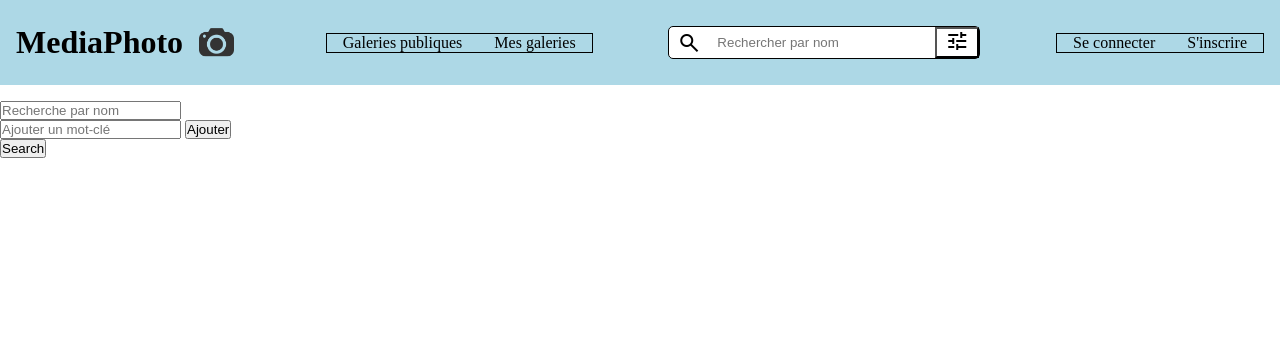
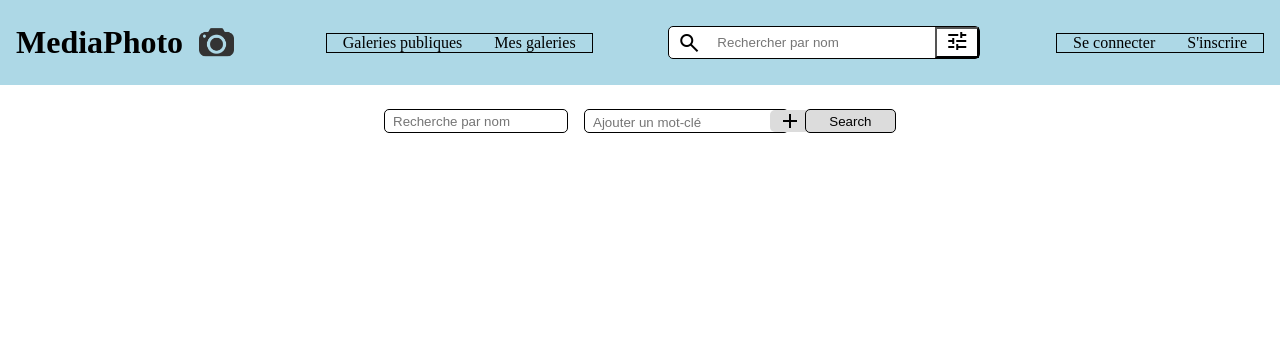
Before and after one commit to LePangolin/Chevaleyre_Pruliere_Sacquard_Cordurie_Schloesser, a PHP site: template app/src/Views/searchPage.html.twig in a window 1280 px wide. Shown: the top 345 px of the page. Run offline with PHP 8.4, Linux system fonts and the light colour scheme; the template is opened without the code that fills it, so the values that code supplies are empty; some libraries are stand-ins or nearby versions.

Commit message:
Amélioration structure et visuel

```diff
--- a/app/src/Controllers/GalleryController.php
+++ b/app/src/Controllers/GalleryController.php
@@ -89,8 +89,6 @@ class GalleryController
             $galleriesObjects = $this->galleryService->findGalleriesByNameAndTags($nameSearch, $tags);
         }
 
-        var_dump($galleriesObjects);
-
         $galleriesArray = [];
         foreach ($galleriesObjects as $gallery) {
             $galleriesArray[] =  [
--- a/app/src/Services/GalleryService.php
+++ b/app/src/Services/GalleryService.php
@@ -69,8 +69,6 @@ final class GalleryService {
                 array_push($tagsIDs, $tag->getId());
             }
         }
-        var_dump($tags);
-        var_dump($tagsIDs);
 
         $galleries = $this->em->getRepository(Gallery::class)->createQueryBuilder('q')
             ->where('q.name LIKE :name')
--- a/app/src/Views/js/manageTags.js
+++ b/app/src/Views/js/manageTags.js
@@ -1,10 +1,12 @@
 let tab = [];
 
-document.querySelector(".addTag").addEventListener("click", function (e) {
-  e.preventDefault();
-  let tag = document.getElementById("tag").value;
-  addTag(tag);
-});
+document
+  .querySelector(".tagInput_addButton")
+  .addEventListener("click", function (e) {
+    e.preventDefault();
+    let tag = document.getElementById("tag").value;
+    addTag(tag);
+  });
 
 function addTag(tag) {
   if (tag != "") {
@@ -12,8 +14,13 @@ function addTag(tag) {
     tab.push(tag);
     document.getElementById("tags").value = JSON.stringify(tab);
     let div = document.createElement("div");
+    div.classList.add("tagsDisplay_tagItem");
     div.dataset.id = tab.length - 1;
-    div.innerHTML = tag + " X";
+    div.innerHTML = tag;
+    let iconSpan = document.createElement("span");
+    iconSpan.classList.add("tagItem_icon", "material-symbols-outlined");
+    iconSpan.innerHTML = " close ";
+    div.appendChild(iconSpan);
     document.getElementById("tagsDiv").appendChild(div);
     div.addEventListener("click", function (e) {
       let index = e.target.dataset.id;
--- a/app/src/Views/js/tagsSearch.js
+++ b/app/src/Views/js/tagsSearch.js
@@ -1,8 +1,10 @@
 /* Recuperations des elements du DOM */
-let searchNameInput = document.getElementsByClassName("search_name")[0];
+let searchNameInput = document.getElementsByClassName(
+  "advancedSearchForm_nameInput"
+)[0];
 
 /* Supression de l'action par defaut */
-searchNameInput.onkeypress = function (e) {
+searchNameInput.onkeyup = function (e) {
   var key = e.charCode || e.keyCode || 0;
   if (key == 13) {
     e.preventDefault();
--- a/app/src/Views/searchPage.html.twig
+++ b/app/src/Views/searchPage.html.twig
@@ -5,18 +5,20 @@
 
         {% include "parts/navbar.html.twig"%}
 
-        <form class="search" action="/search" method="POST">
-            <input class="search_name" type="text" name="searchBar" placeholder="Recherche par nom" value="{{ search }}">
-            <div id="tagsDiv">
-                <input type="text" id="tag" name="tag" placeholder="Ajouter un mot-clé">
-                <button class="addTag">Ajouter</button>
+        <form class="advancedSearchForm" action="/search" method="POST">
+            <input class="advancedSearchForm_nameInput" type="text" name="searchBar" placeholder="Recherche par nom" value="{{ search }}">
+            <div class="advancedSearchForm_tagInput">
+                <input class="tagInput_input" type="text" id="tag" name="tag" placeholder="Ajouter un mot-clé">
+                <button class="tagInput_addButton"><span class="addButton_plusIcon material-symbols-outlined"> add </span></button>
             </div>
-            <input type="hidden" id="tags" name="tags">
-            <button type="submit">Search</button>
+            <input class="advancedSearchForm_hiddenArray" type="hidden" id="tags" name="tags">
+            <button class="advancedSearchForm_submit" type="submit">Search</button>
         </form>
+        <div class="tagsDisplay" id="tagsDiv">
+        </div>
 
         {% for gallery in galleries %}
-            <div class="container">
+            <div class="galleriesContainer">
                 <h1>{{ gallery.name }}</h1>
                 <p>{{ gallery.description }}</p>
             </div>
--- a/app/src/Views/style/css/temp.css
+++ b/app/src/Views/style/css/temp.css
@@ -97,3 +97,100 @@
   text-decoration: none;
   color: black;
 }
+
+/* Page de recherche */
+
+.advancedSearchForm {
+  display: flex;
+  justify-content: center;
+  align-items: center;
+  margin: 1rem auto;
+  width: 40%;
+  gap: 1rem;
+}
+
+.advancedSearchForm_nameInput,
+.advancedSearchForm_tagInput {
+  width: 40%;
+  height: 1.5rem;
+  border: 1px solid black;
+  border-radius: 5px;
+}
+
+.advancedSearchForm_nameInput {
+  padding: 0 0.5rem;
+}
+
+.advancedSearchForm_tagInput {
+  display: flex;
+  flex-direction: row;
+  justify-content: space-between;
+}
+
+.advancedSearchForm_tagInput:focus-within {
+  outline: 1.5px solid black;
+}
+
+.tagInput_input:focus {
+  outline: none;
+}
+
+.tagInput_input {
+  display: flex;
+  flex-direction: row;
+  height: 1.5rem;
+  border: none;
+  background-color: transparent;
+  padding-left: 0.5rem;
+  width: auto;
+  border: none;
+}
+
+.tagInput_addButton {
+  display: flex;
+  flex-direction: row;
+  background-color: gainsboro;
+  padding: 0 0.5rem;
+  align-items: center;
+  border: none;
+  border-radius: 5px;
+  margin: 0;
+  cursor: pointer;
+}
+
+.advancedSearchForm_submit {
+  width: 20%;
+  height: 1.5rem;
+  border: 1px solid black;
+  border-radius: 5px;
+  background-color: gainsboro;
+  margin: 0.5rem 0;
+  cursor: pointer;
+}
+
+.tagsDisplay {
+  display: flex;
+  flex-direction: row;
+  flex-wrap: wrap;
+  justify-content: center;
+  align-items: center;
+  margin: 1rem auto;
+  width: 50%;
+}
+
+.tagsDisplay_tagItem {
+  display: flex;
+  flex-direction: row;
+  justify-content: space-between;
+  align-items: center;
+  background-color: lightskyblue;
+  border: 1px solid black;
+  border-radius: 5px;
+  padding-left: 0.5rem;
+  margin: 0 0.5rem;
+  cursor: pointer;
+}
+
+.tagItem_icon {
+  margin-left: 0.25em;
+}
```
